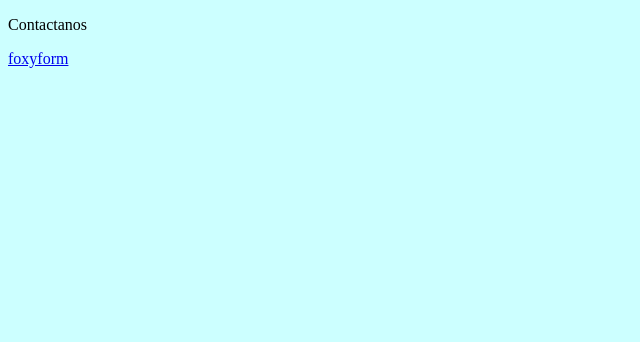
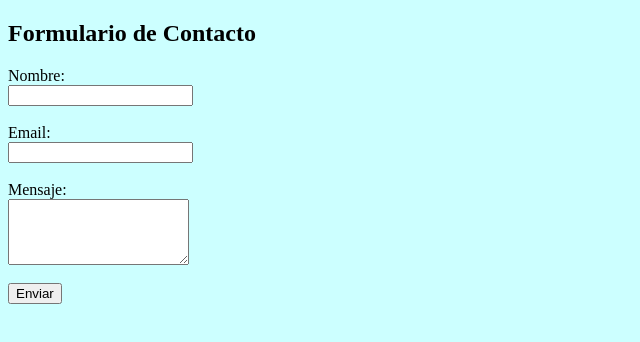
Before and after one commit to RayoEstelar23/personajes, a plain HTML site: page web/contactanos.html in a window 1280 px wide. Shown: the whole page, without its empty margins (0-640 px from the left). Drawn offline with Linux system fonts and the light colour scheme.

Commit message:
primer commit

```diff
--- a/web/contactanos.html
+++ b/web/contactanos.html
@@ -17,22 +17,24 @@ body {
 </head>
 
 <body>
-<p>Contactanos</p>
-<div id="apDiv1">
-<!-- Do not change the code! -->
-<a id="foxyform_embed_link_347082" href="http://es.foxyform.com/">foxyform</a>
-<script type="text/javascript">
-(function(d, t){
-   var g = d.createElement(t),
-       s = d.getElementsByTagName(t)[0];
-   g.src = "https://es.foxyform.com/js.php?id=347082&sec_hash=e8d68578995&width=350px";
-   s.parentNode.insertBefore(g, s);
-}(document, "script"));
-</script>
-<!-- Do not change the code! -->
+<body>
 
+<h2>Formulario de Contacto</h2>
 
+<form action="https://formspree.io/f/xqkrjdpz" method="POST">
+    <label for="nombre">Nombre:</label><br>
+    <input type="text" id="nombre" name="nombre" required><br><br>
 
+    <label for="email">Email:</label><br>
+    <input type="email" id="email" name="email" required><br><br>
+
+    <label for="mensaje">Mensaje:</label><br>
+    <textarea id="mensaje" name="mensaje" rows="4" required></textarea><br><br>
+
+    <button type="submit">Enviar</button>
+</form>
+
+</body>
 
 
 
```
